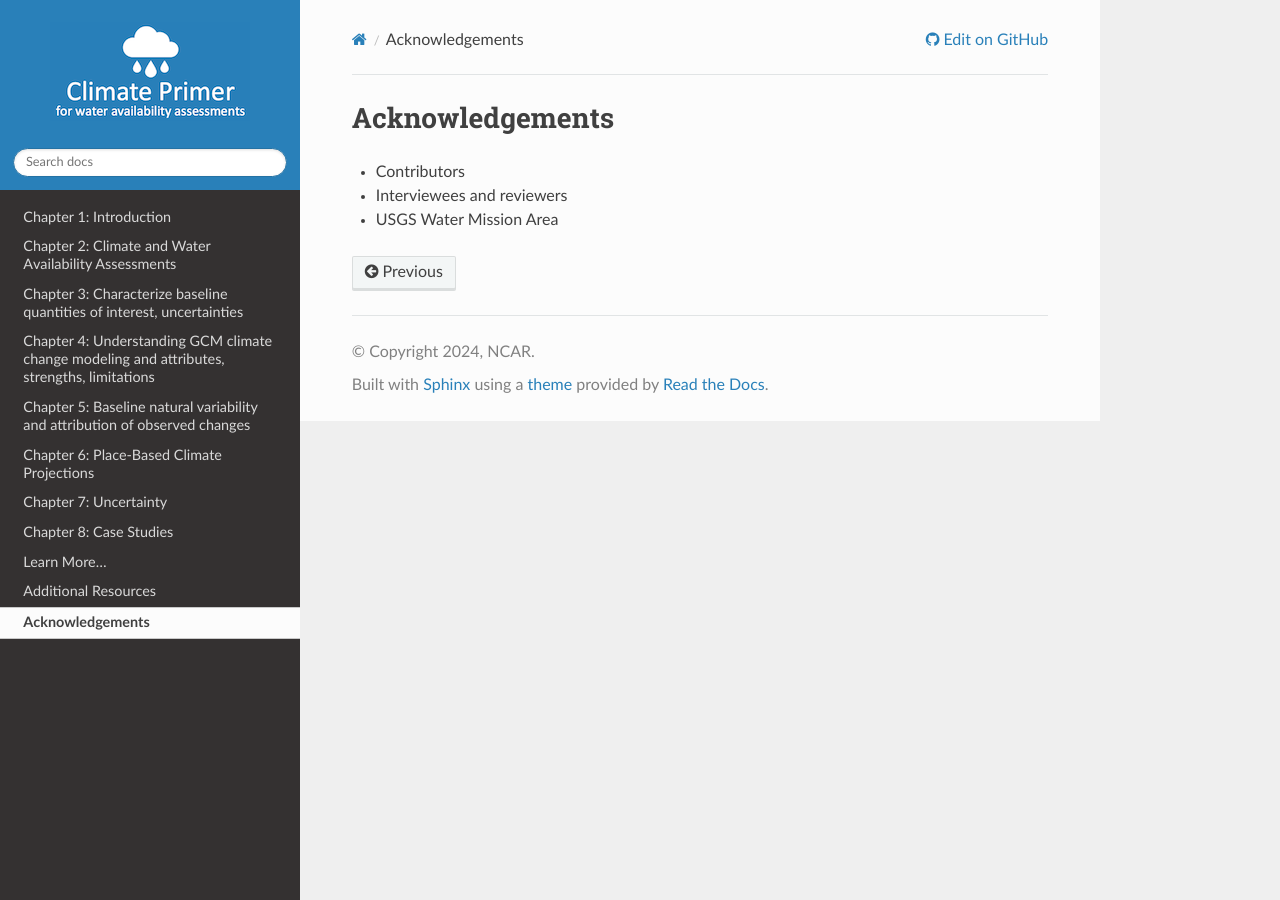
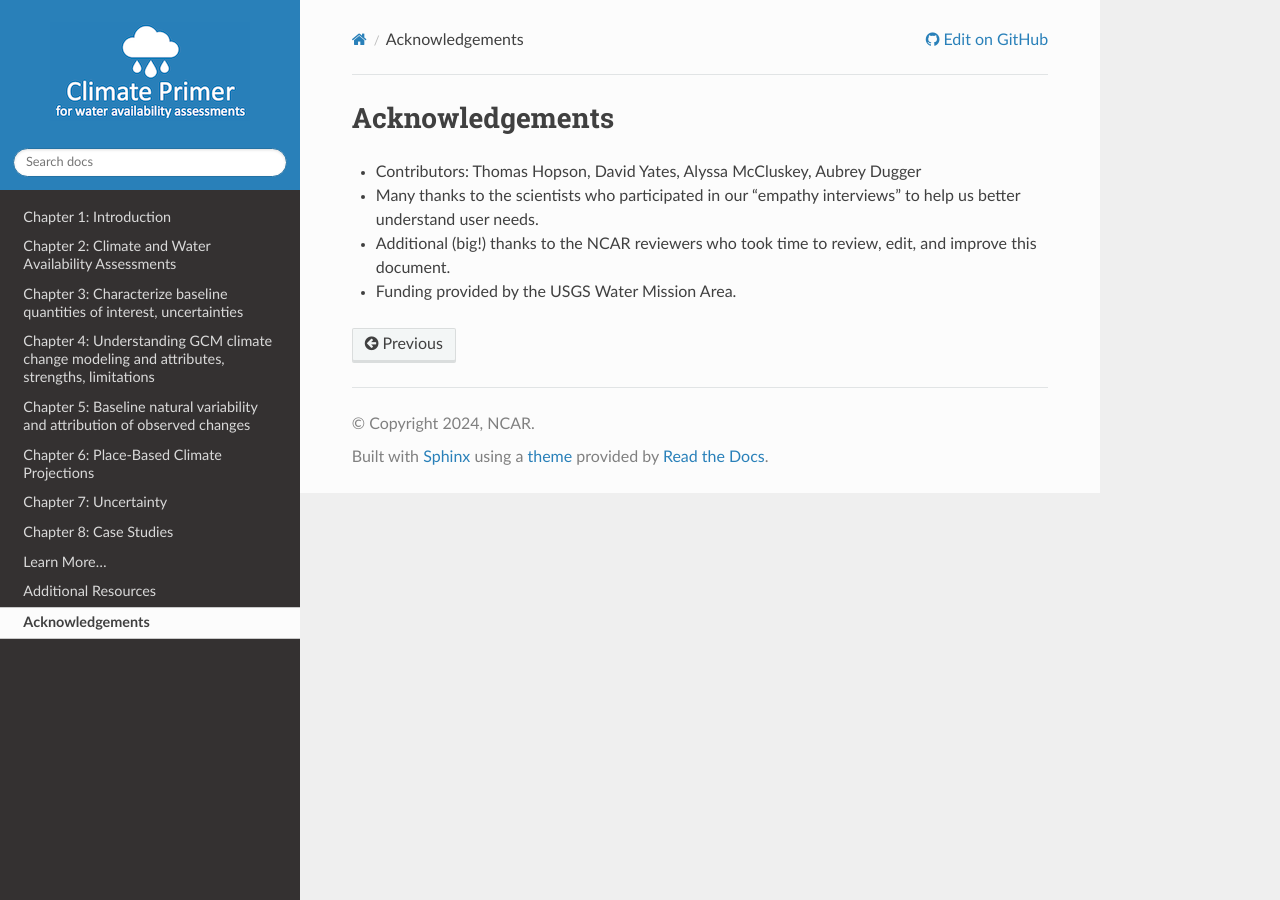
Before and after one commit to NCAR/climate-primer-water, a Sphinx documentation site: the page built from doc/acknowledgements.rst, in a window 1280 px wide. Built offline with Sphinx 7.4.7 and the Read the Docs theme 2.0.0, drawn with Linux system fonts in a browser that asks for light colours.

Commit message:
Update acknowledgements.rst

```diff
--- a/doc/acknowledgements.rst
+++ b/doc/acknowledgements.rst
@@ -3,6 +3,7 @@
 Acknowledgements
 ================
 
-- Contributors
-- Interviewees and reviewers
-- USGS Water Mission Area
+- Contributors: Thomas Hopson, David Yates, Alyssa McCluskey, Aubrey Dugger
+- Many thanks to the scientists who participated in our "empathy interviews" to help us better understand user needs.
+- Additional (big!) thanks to the NCAR reviewers who took time to review, edit, and improve this document.
+- Funding provided by the USGS Water Mission Area.
```
